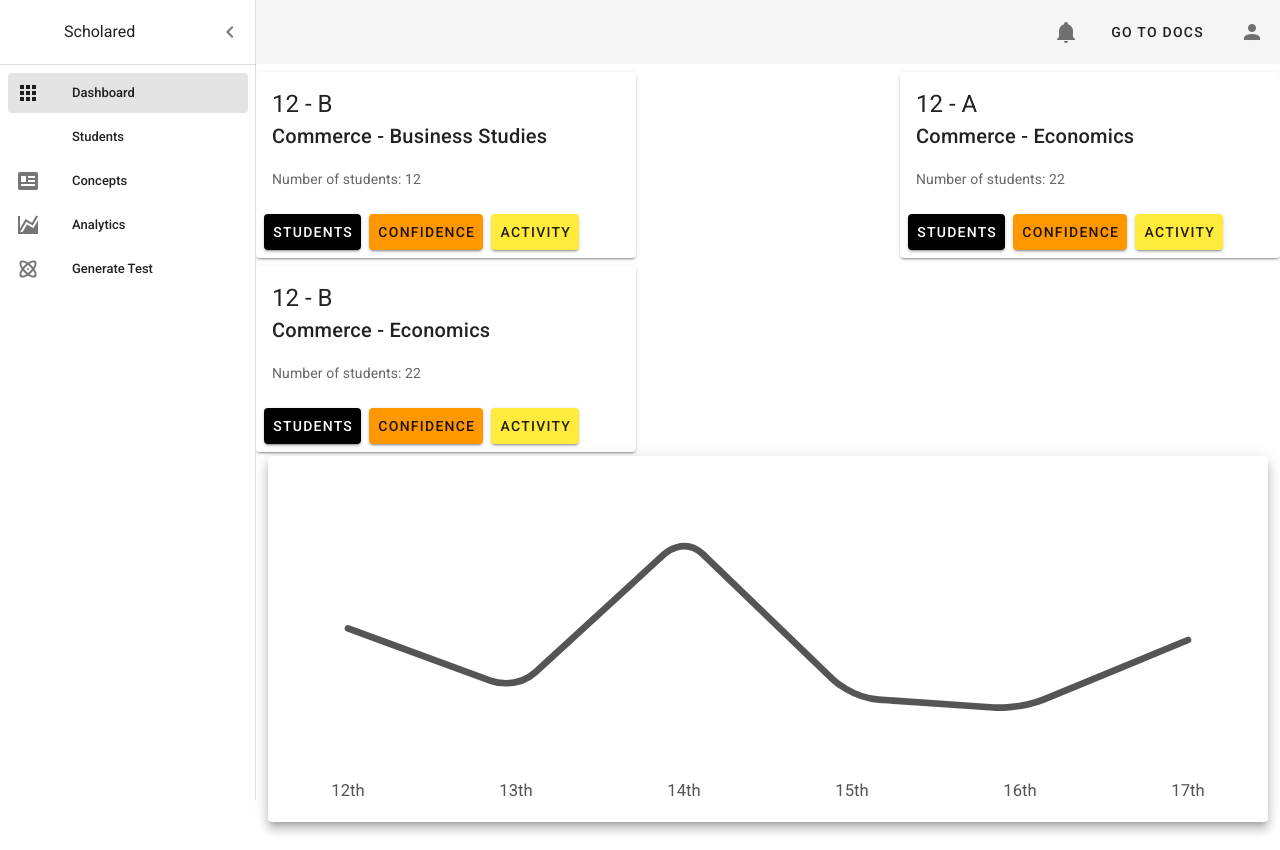
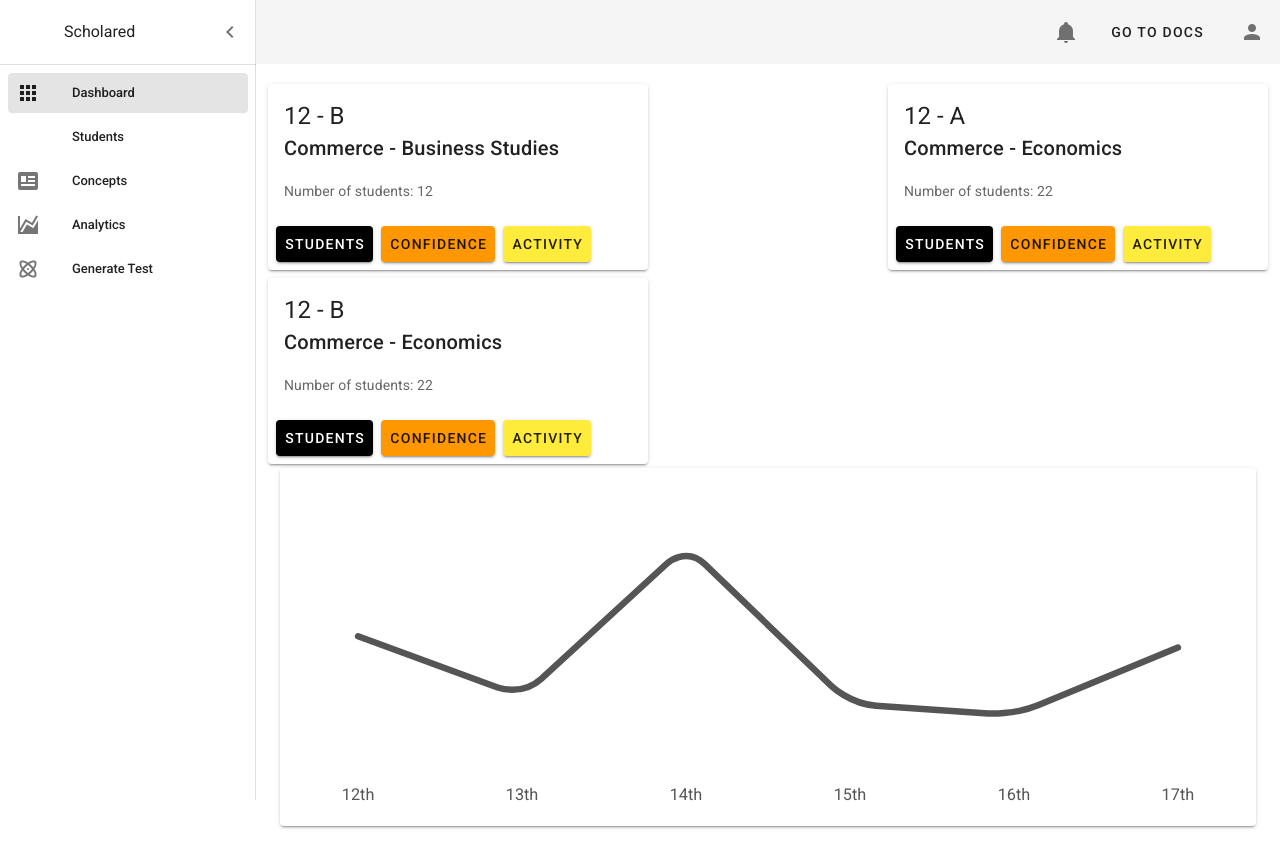
Before and after one commit to suryarajendhran/schld-teacher-suite-2.0, a Nuxt app: page / in a window 1280 px wide. Built offline with nearby package versions, Linux system fonts and the light colour scheme.

Commit message:
Change elevation

```diff
--- a/pages/index.vue
+++ b/pages/index.vue
@@ -1,5 +1,5 @@
 <template>
-  <div>
+  <v-col>
     <v-row justify="space-between">
       <v-card class="mt-2" v-for="room in classes" :key="room.cid" width="380">
         <v-card-title primary-title cl>
@@ -24,7 +24,7 @@
     <div>
       <v-card
         class="mt-4 pb-2 mx-auto"
-        elevation="8"
+        elevation="2"
         max-width="calc(100%-32px)"
       >
         <v-sparkline
@@ -41,7 +41,7 @@
         </v-sparkline>
       </v-card>
     </div>
-  </div>
+  </v-col>
 </template>
 
 <script>
```
